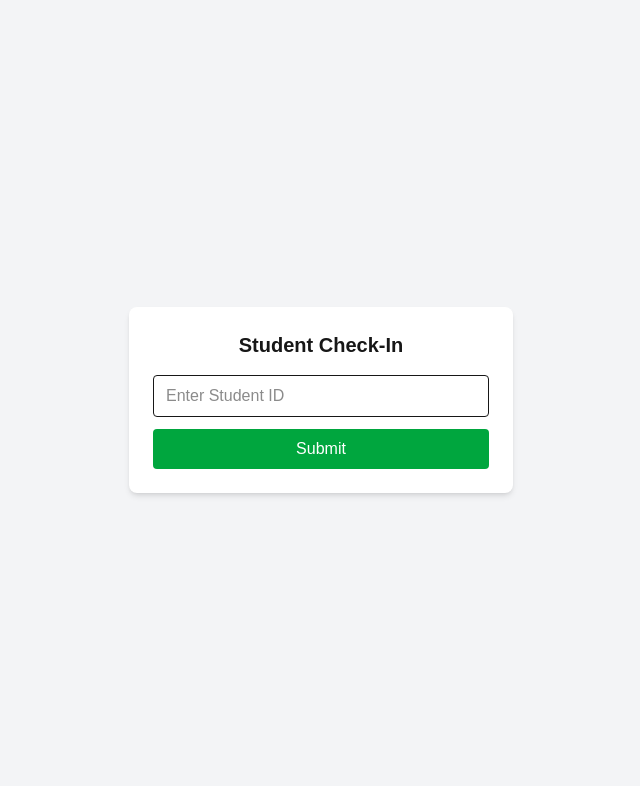
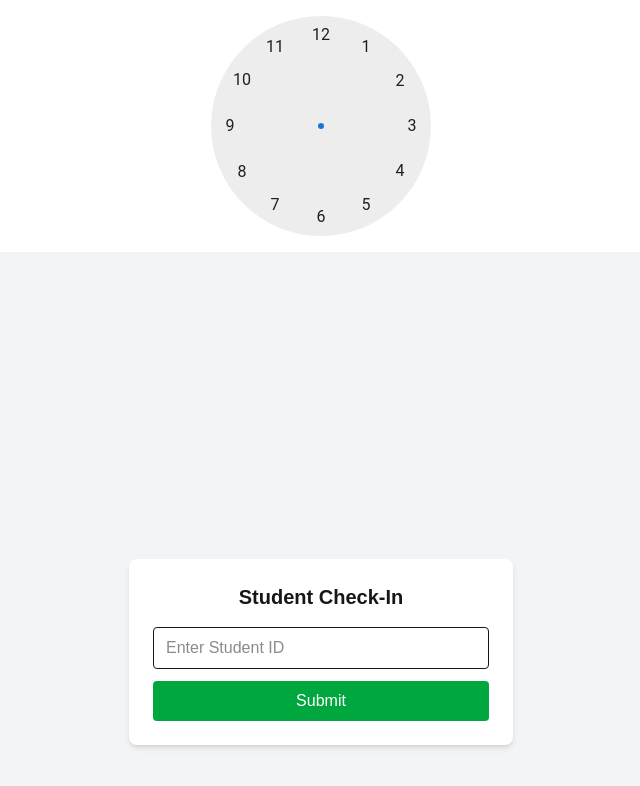
Before and after one commit to dlsl-animodev/gala-with-me, a Next.js app: page / in a window 1280 px wide. Shown: the top 786 px of the page, without its empty margins (319-959 px from the left). Built offline with nearby package versions, Linux system fonts and the light colour scheme.

Commit message:
feat: add clock component

```diff
--- /dev/null
+++ b/app/components/clock.tsx
@@ -0,0 +1,12 @@
+import * as React from "react";
+import { AdapterDayjs } from "@mui/x-date-pickers/AdapterDayjs";
+import { LocalizationProvider } from "@mui/x-date-pickers/LocalizationProvider";
+import { TimeClock } from "@mui/x-date-pickers/TimeClock";
+
+export default function TimeClockViews() {
+  return (
+    <LocalizationProvider dateAdapter={AdapterDayjs}>
+      <TimeClock views={["hours"]} />
+    </LocalizationProvider>
+  );
+}
--- a/app/page.tsx
+++ b/app/page.tsx
@@ -1,10 +1,12 @@
 "use client";
 
+import Clock from "./components/clock";
 import RegistrationPage from "./components/registrations";
 
 export default function Home() {
   return (
     <>
+      <Clock />
       <RegistrationPage />
     </>
   );
```
Also changed, not shown: package.json (+11 -6 lines), 1 other file (tests, documents, lock files or other folders).
